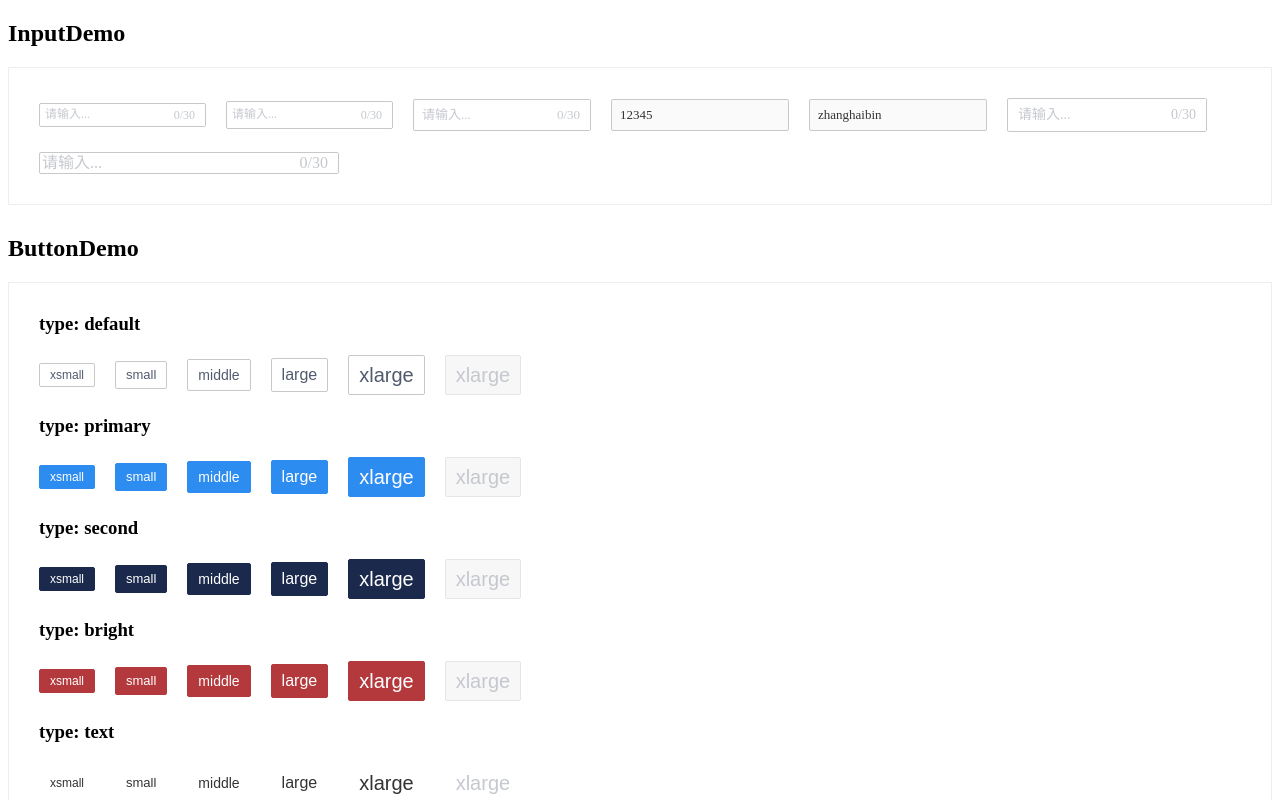
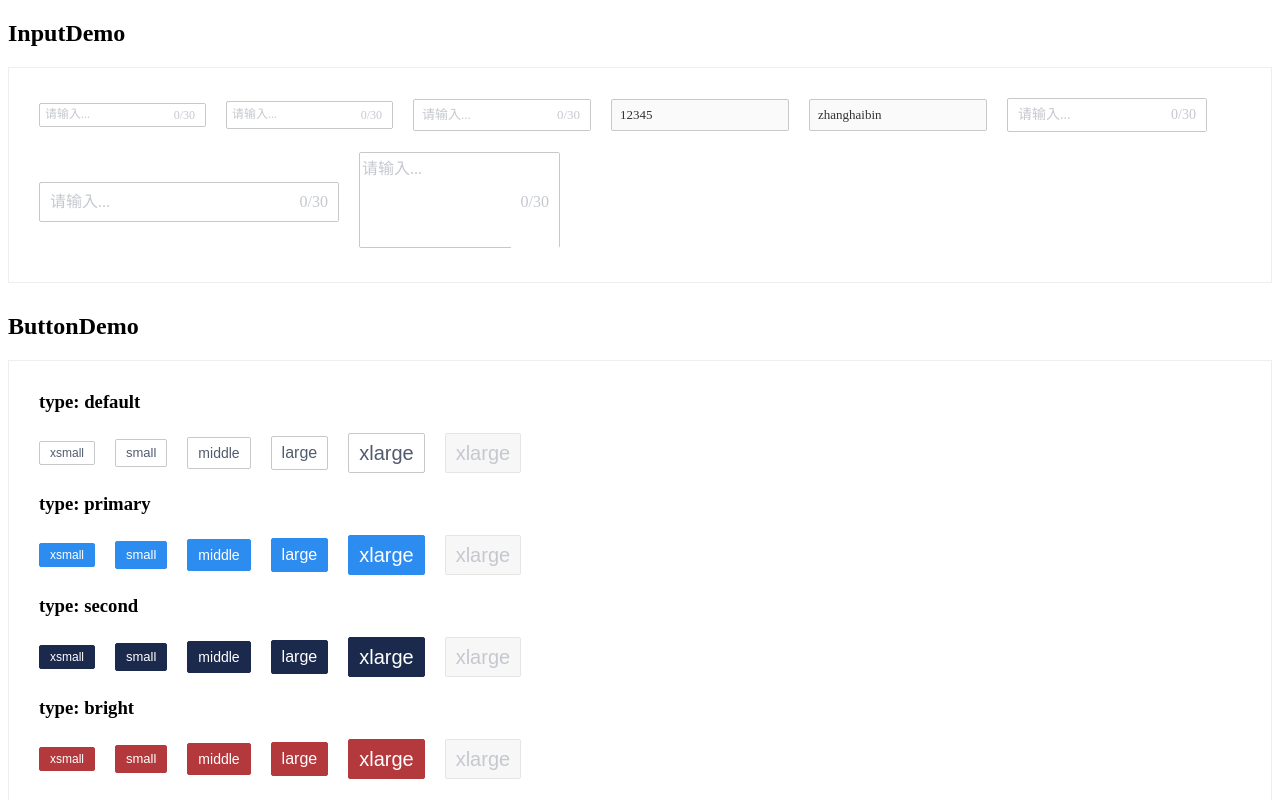
Before and after one commit to yuezhi86/domeui-vue3, a Vue app: page / in a window 1280 px wide. Shown: the top 800 px of the page. Built offline with nearby package versions, Linux system fonts and the light colour scheme.

Commit message:
Upd: save

```diff
--- a/src/examples/Input.vue
+++ b/src/examples/Input.vue
@@ -7,7 +7,8 @@
       <DeInput v-model="a" placeholder="请输入..." readonly />
       <DeInput v-model="b" placeholder="请输入..." disabled />
       <DeInput v-model="c" placeholder="请输入..." size="large" />
-      <DeInput placeholder="请输入..." size="xxlarge" style="width: 300px" />
+      <DeInput placeholder="请输入..." size="xlarge" style="width: 300px" />
+      <DeInput placeholder="请输入..." type="textarea" />
     </div>
   </section>
 </template>
--- a/src/packages/input/index.vue
+++ b/src/packages/input/index.vue
@@ -159,8 +159,9 @@ export default defineComponent({
     const wrapClassList = computed(() => {
       return [
         name,
-        `${name}__${props.size}`,
         {
+          [`${name}__${props.size}`]: isInput.value,
+          [`${name}__textarea`]: !isInput.value,
           [`${name}__long`]: props.long,
           [`${name}__focus`]: isFocus.value,
           [`${name}__readonly`]: props.readonly,
```
